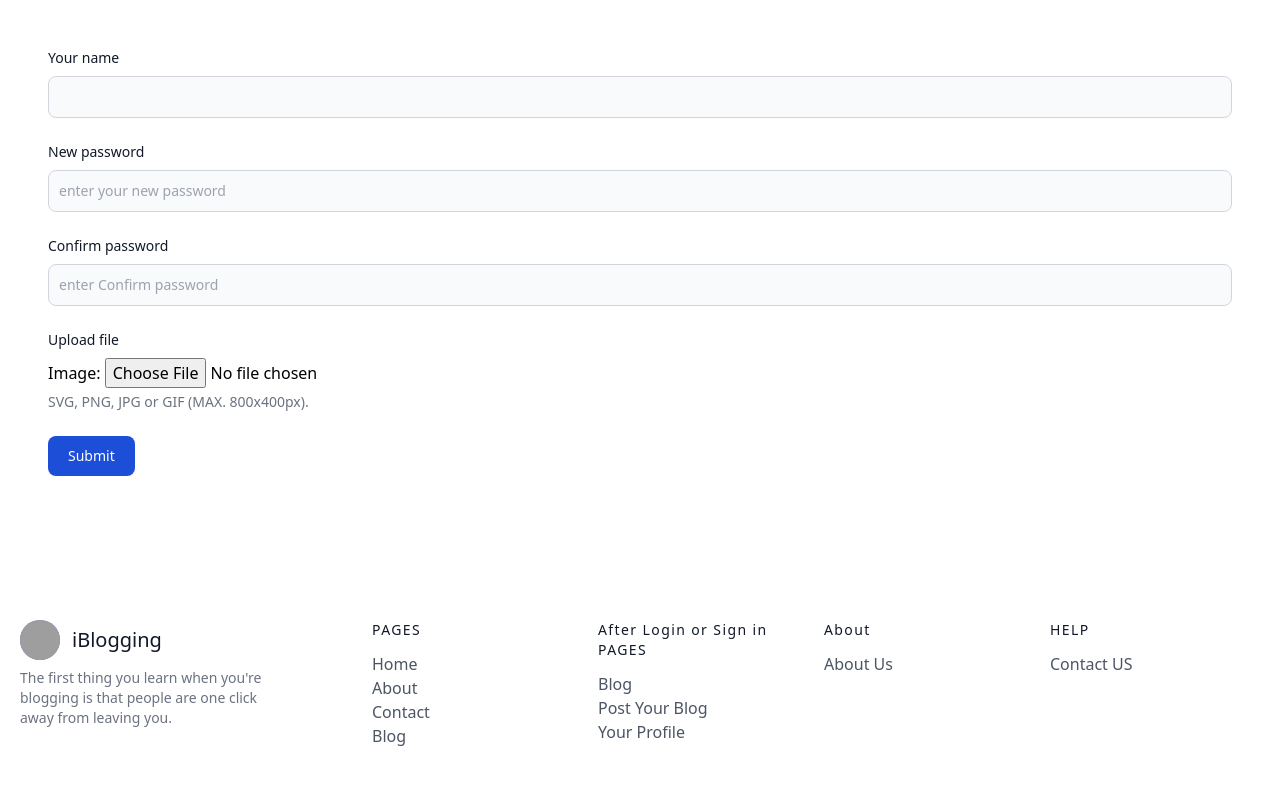
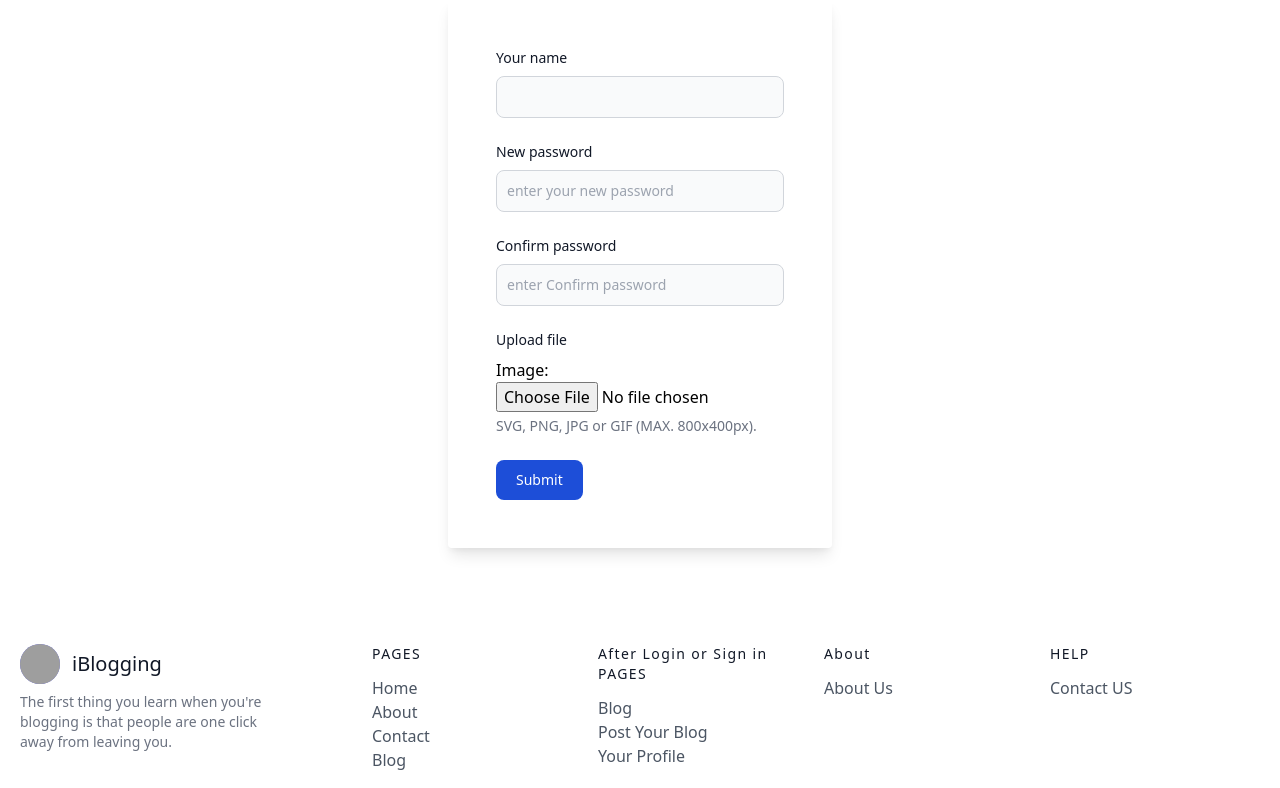
Before and after one commit to Arp1it/My_Website, a Django app: template templates/maiinn/editprofile.html in a window 1280 px wide. Shown: the part 80-868 px from the top of the page. Run offline with Django 4.2, Linux system fonts and the light colour scheme; the template is opened without the code that fills it: values that come from a table or form of the project are taken from there, others are empty; grey boxes are pictures that could not be loaded.

Commit message:
Some design changes

```diff
--- a/templates/maiinn/editprofile.html
+++ b/templates/maiinn/editprofile.html
@@ -20,7 +20,7 @@
 
 
 <form method="post" action="/change" enctype="multipart/form-data">{% csrf_token %}
-  <div class="container mx-auto px-12 py-12">
+  <div class="container mx-auto px-12 py-12 max-w-sm rounded overflow-hidden shadow-lg">
     <div class="mb-6">
       <label for="name" class="block mb-2 text-sm font-medium text-gray-900 dark:text-white">Your name</label>
       <input type="text" id="name"
```
Also changed, not shown: db.sqlite3.
